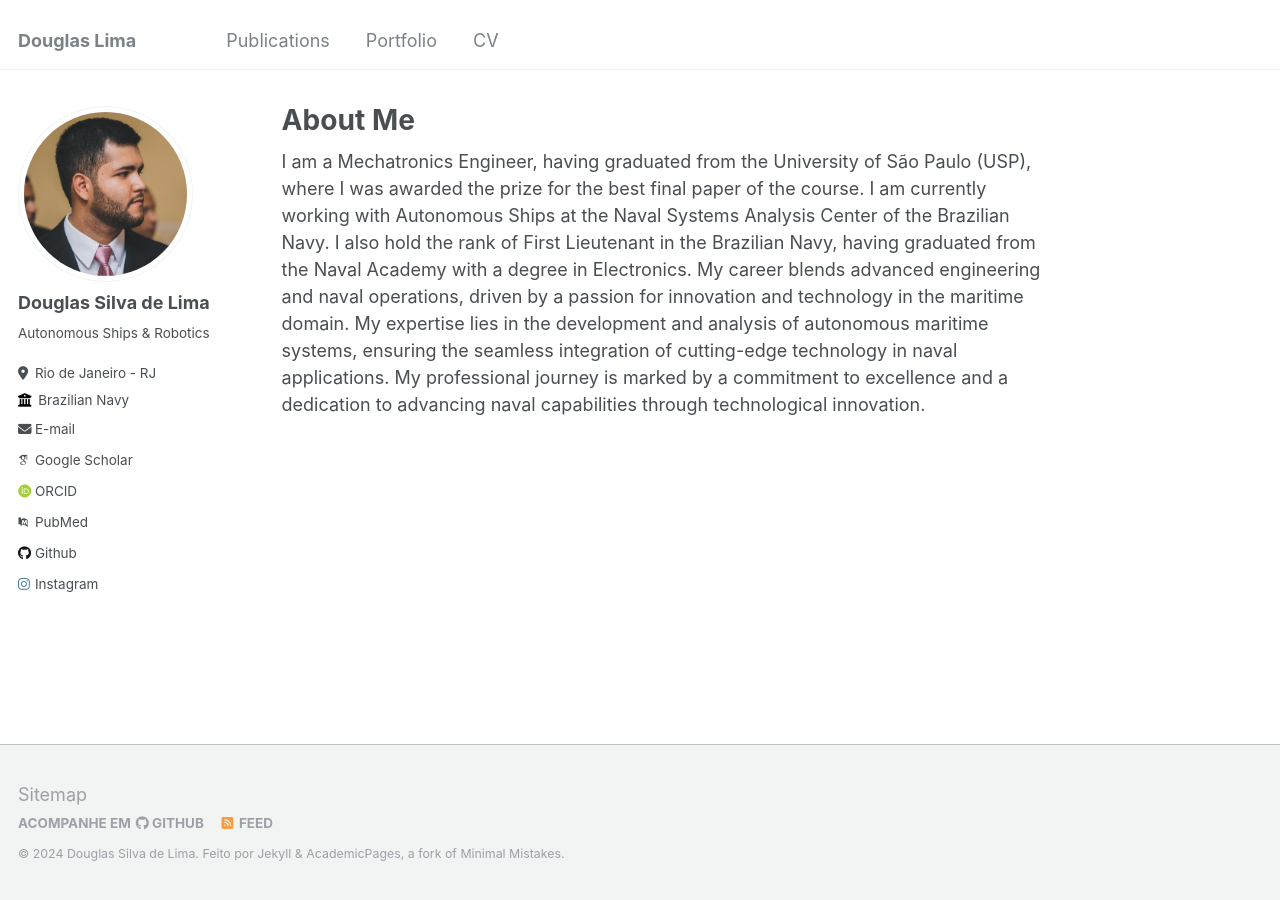
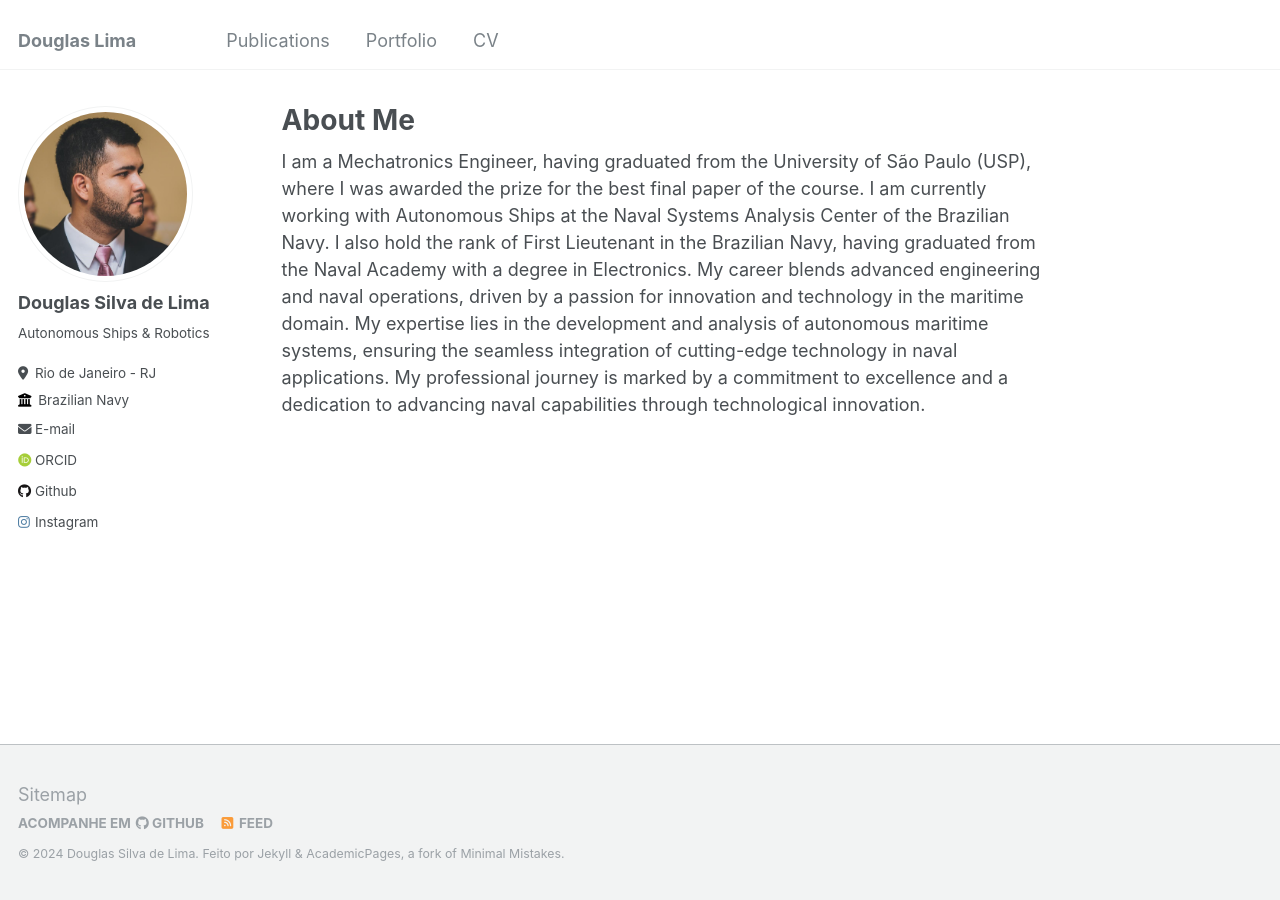
Before and after one commit to d2snc/d2snc.github.io, a Jekyll site: the page built from _pages/about.md, in a window 1280 px wide. Built offline with Jekyll 4.4.1, drawn with Linux system fonts in a browser that asks for light colours; some web fonts are replaced; some of the changed lines change nothing that is shown.

Commit message:
Update _config.yml

```diff
--- a/_config.yml
+++ b/_config.yml
@@ -32,11 +32,11 @@
 
   # Academic websites
   arxiv            : # URL - Update with the correct link to your profile
-  googlescholar    : "https://scholar.google.com/citations?user=PS_CX0AAAAAJ"
+  googlescholar    : #
   impactstory      : # URL
-  orcid            : "http://orcid.org/yourorcidurl"
+  orcid            : "https://orcid.org/0000-0001-6917-2466"
   semantic         : # URL
-  pubmed           : "https://www.ncbi.nlm.nih.gov/pubmed/?term=john+snow"
+  pubmed           : #
   researchgate     : # URL
 
   # Repositories and software development
```
